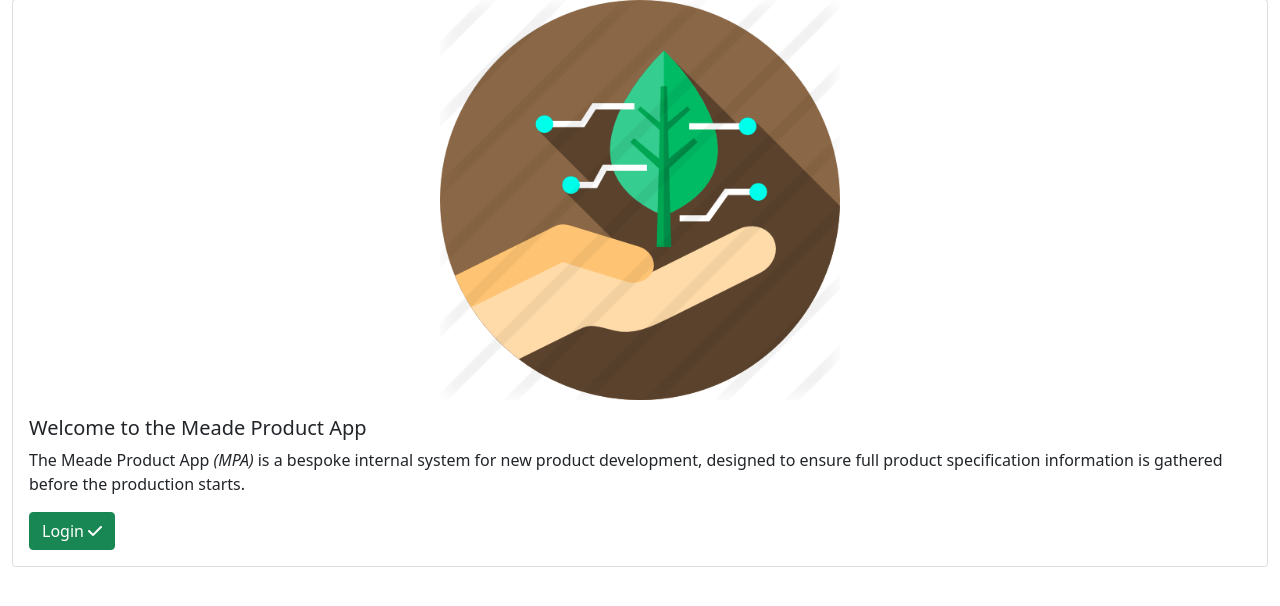
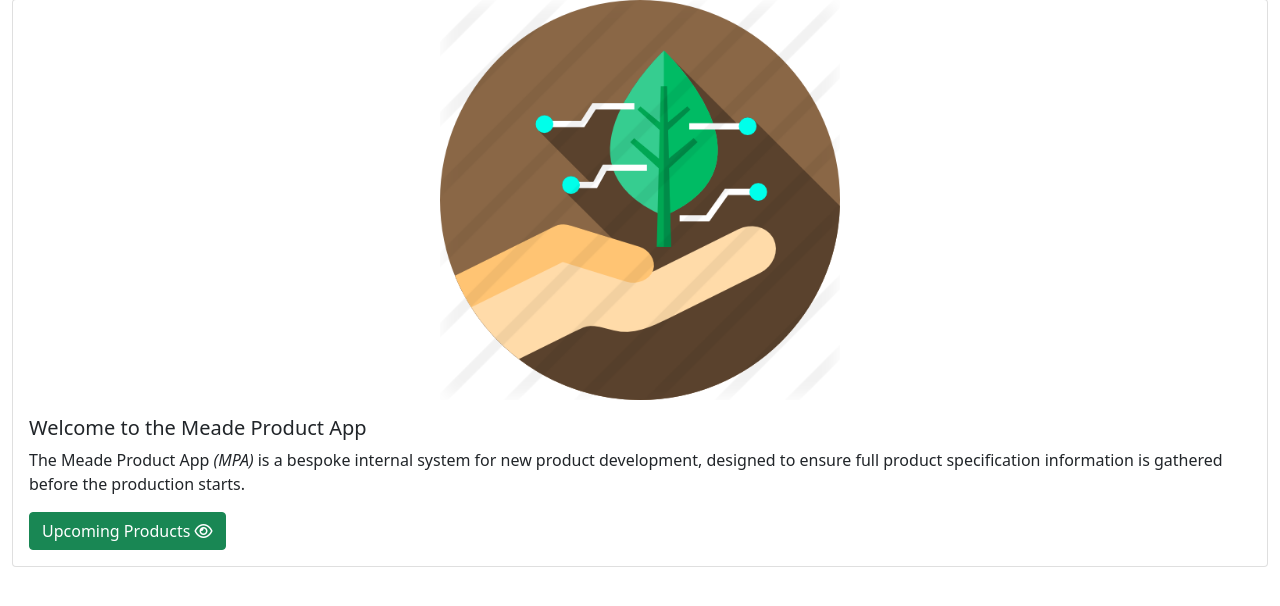
Before and after one commit to Meade-Farm-Group/product-app-flask, a Django app: page / in a window 1280 px wide. Shown: the part 103-709 px from the top of the page. Run offline with Django 3.2, Linux system fonts and the light colour scheme; the visitor is signed in with stand-in values (Sample User, id 1); some libraries are stand-ins or nearby versions.

Commit message:
fix: check login status on index page for lin

```diff
--- a/npd/home/templates/home/index.html
+++ b/npd/home/templates/home/index.html
@@ -9,9 +9,15 @@
                 The Meade Product App <i>(MPA)</i> is a bespoke internal system for new product development,
                 designed to ensure full product specification information is gathered before the production starts.
             </p>
-            <a href="{% url 'account_login' %}" class="btn btn-success">
-                Login <i class="fas fa-check"></i>
-            </a>
+            {% if user.is_authenticated %}
+                <a href="{% url 'product_home' %}" class="btn btn-success">
+                    Upcoming Products <i class="fa fa-eye" aria-hidden="true"></i>
+                </a>
+            {% else %}
+                <a href="{% url 'account_login' %}" class="btn btn-success">
+                    Login <i class="fas fa-check"></i>
+                </a>
+            {% endif %}
         </div>
     </div>
 {% endblock %}
```
